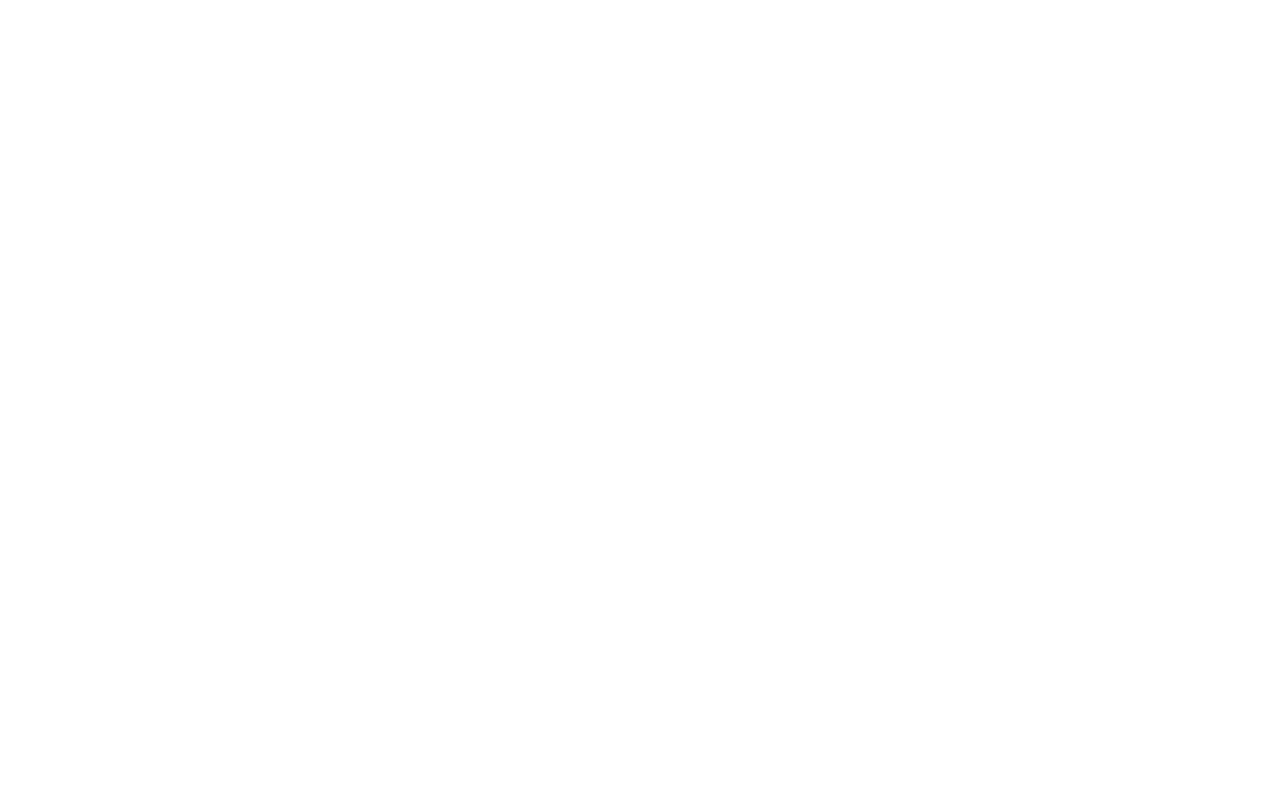
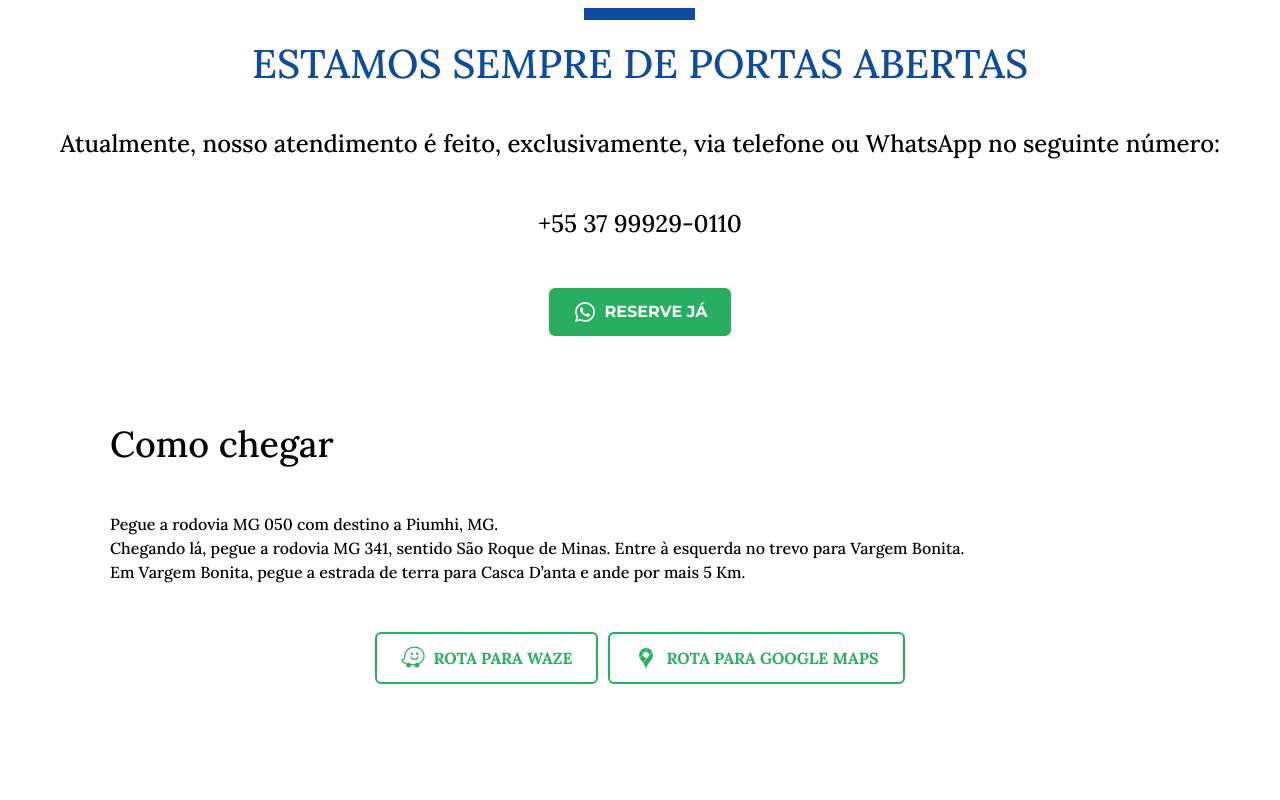
Before and after one commit to alandbh/velhochico, a Next.js app: page /contato in a window 1280 px wide. Shown: the part 480-1280 px from the top of the page. Before the commit the page ends 800 px from the top, so only its background shows below. Built offline with nearby package versions, Linux system fonts and the light colour scheme; a web font is replaced by a local one.

Commit message:
Creating page contatos.

```diff
--- /dev/null
+++ b/app/_components/icons/IconGoogleMaps.tsx
@@ -0,0 +1,21 @@
+type IconGoogleMapsProps = {
+  color: string;
+};
+function IconGoogleMaps({ color }: IconGoogleMapsProps) {
+  return (
+    <svg
+      xmlns="http://www.w3.org/2000/svg"
+      width="24"
+      height="24"
+      fill="none"
+      viewBox="0 0 24 24"
+    >
+      <path
+        fill={color}
+        d="M18.27 6c1.01 2.17.78 4.73-.33 6.81-.94 1.69-2.29 3.12-3.44 4.69-.5.7-1 1.45-1.37 2.26-.13.27-.22.55-.32.83-.1.28-.19.56-.28.84-.09.26-.2.57-.53.57-.39 0-.5-.44-.58-.74-.24-.73-.48-1.43-.85-2.1-.42-.79-.95-1.52-1.49-2.23L18.27 6zM9.12 8.42l-3.3 3.92c.61 1.29 1.52 2.39 2.39 3.49.21.25.42.51.62.78L13 11.67l-.04.01c-1.46.5-3.08-.24-3.66-1.68-.08-.17-.14-.37-.18-.57a3 3 0 010-1v-.01zm-2.54-3.8l-.01.01c-1.62 2.05-1.9 4.9-.93 7.31L9.63 7.2l-.05-.05-3-2.53zm7.64-2.26L11 6.17l.04-.01c1.34-.46 2.84.12 3.52 1.34.15.28.27.58.31.88.06.38.08.65.01 1.02v.01l3.2-3.8a7 7 0 00-3.85-3.24l-.01-.01zM9.89 6.89l3.91-4.65-.04-.01C13.18 2.08 12.59 2 12 2c-1.97 0-3.83.85-5.15 2.31l-.02.01 3.06 2.57z"
+      ></path>
+    </svg>
+  );
+}
+
+export default IconGoogleMaps;
--- a/app/contato/page.tsx
+++ b/app/contato/page.tsx
@@ -1,10 +1,62 @@
+import Link from "next/link";
+import Header from "../_components/Header";
 import NavMenu from "../_components/NavMenu";
+import Title from "../_components/Title";
+import Button from "../_components/Button";
+import IconWhatsapp from "../_components/icons/Whatsapp";
+import Waze from "../_components/icons/Waze";
+import IconGoogleMaps from "../_components/icons/IconGoogleMaps";
+import Footer from "../_components/Footer";
 
 export default function Contato() {
   return (
-    <div>
-      <h1>Página Contato</h1>
-      <NavMenu></NavMenu>
-    </div>
+    <>
+      <Header backgroundImg="/chale.jpg">Contato</Header>
+      <main>
+        <div className="flex flex-col gap-y-12 items-center py-22">
+          <Title>estamos sempre de portas abertas</Title>
+          <p className="text-2xl">
+            Atualmente, nosso atendimento é feito, exclusivamente, via telefone
+            ou WhatsApp no seguinte número:
+          </p>
+          <Link href={"tel:+55 37 99929-0110"} className="text-2xl">
+            +55 37 99929-0110
+          </Link>
+          <Button
+            text="reserve já"
+            icon={<IconWhatsapp color="white" />}
+            style="primary"
+            href="https://wa.me/553799290110"
+          />
+        </div>
+        <div className="flex flex-col gap-y-12 px-[6.875rem] pb-22">
+          <h2 className="text-4xl">Como chegar</h2>
+          <div>
+            <p>Pegue a rodovia MG 050 com destino a Piumhi, MG.</p>
+            <p>
+              Chegando lá, pegue a rodovia MG 341, sentido São Roque de Minas.
+              Entre à esquerda no trevo para Vargem Bonita.
+            </p>
+            <p>
+              Em Vargem Bonita, pegue a estrada de terra para Casca D’anta e
+              ande por mais 5 Km.
+            </p>
+          </div>
+          <div className="flex w-full justify-center gap-x-[10px]">
+            <Button
+              text="ROTA PARA WAZE"
+              icon={<Waze color="#27AE60" />}
+              href="https://wa.me/553799290110"
+            />
+            <Button
+              text="ROTA PARA GOOGLE MAPS"
+              icon={<IconGoogleMaps color="#27AE60" />}
+              href="https://wa.me/553799290110"
+            />
+          </div>
+        </div>
+      </main>
+      <Footer></Footer>
+    </>
   );
 }
```
